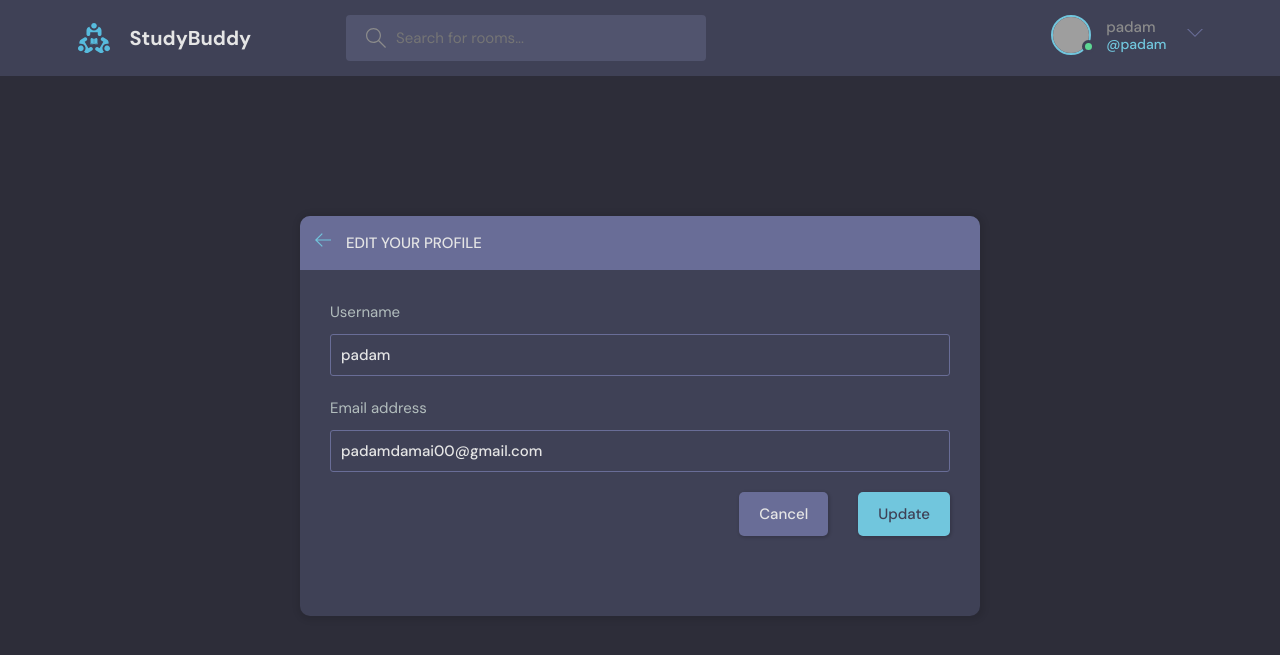
After one commit to padamdamai/django-study-group, a Django app: page /update-user in a window 1280 px wide. The commit adds this page. Shown: the top 655 px of the page. Run offline with Django 5.2, Linux system fonts and the light colour scheme; a user stored in the database is signed in; grey boxes are pictures that could not be loaded.

Commit message:
added update proile views,urls,templates

```diff
--- a/base/forms.py
+++ b/base/forms.py
@@ -1,8 +1,14 @@
 from django.forms import ModelForm
 from .models import Room
-
+from django.contrib.auth.models import User
 
 class RoomForm(ModelForm):
     class Meta:
         model= Room
         fields = '__all__'
+
+
+class UserForm(ModelForm):
+    class Meta:
+        model= User
+        fields =['username','email']
--- a/base/templates/base/profile.html
+++ b/base/templates/base/profile.html
@@ -19,7 +19,9 @@
           <div class="profile__info">
             <h3>{{user.username}}</h3>
             <p>@{{user.username}}</p>
-            <a href="edit-user.html" class="btn btn--main btn--pill">Edit Profile</a>
+            {% if request.user == user %}
+            <a href="{% url 'update-user' %}" class="btn btn--main btn--pill">Edit Profile</a>
+            {% endif %}
           </div>
           <div class="profile__about">
             <h3>About</h3>
--- a/base/templates/base/room_form.html
+++ b/base/templates/base/room_form.html
@@ -22,8 +22,8 @@
           <form class="form" action="" method="POST">
             {% csrf_token %}
             <div class="form__group">
-              <label for="room_topic">Room Name</label>
-              <input type="text" name="topic" list="topic-list" required/>
+              <label for="room_topic">Enter a topic</label>
+              <input type="text" name="topic" list="topic-list" value="{{room.topic.name}}" required/>
               <datalist id="topic-list">
                 <select name="" id="room_topic">
                  {% for topics in topic %}
@@ -60,7 +60,7 @@
 
             <div class="form__action">
               <a class="btn btn--dark" href="index.html">Cancel</a>
-              <button class="btn btn--main" type="submit">Create Room</button>
+              <button class="btn btn--main" type="submit">Submit</button>
             </div>
           </form>
         </div>
--- /dev/null
+++ b/base/templates/base/update-user.html
@@ -0,0 +1,43 @@
+{% extends 'main.html' %}
+
+
+{% block content %}
+    <main class="update-account layout">
+        <div class="container">
+            <div class="layout__box">
+                <div class="layout__boxHeader">
+                    <div class="layout__boxTitle">
+                        <a href="{% url 'home' %}">
+                            <svg version="1.1" xmlns="http://www.w3.org/2000/svg" width="32" height="32"
+                                viewBox="0 0 32 32">
+                                <title>arrow-left</title>
+                                <path
+                                    d="M13.723 2.286l-13.723 13.714 13.719 13.714 1.616-1.611-10.96-10.96h27.625v-2.286h-27.625l10.965-10.965-1.616-1.607z">
+                                </path>
+                            </svg>
+                        </a>
+                        <h3>Edit your profile</h3>
+                    </div>
+                </div>
+                <div class="layout__body">
+                    <form class="form" action="" method="POST">
+                      {% csrf_token %}
+
+                      {% for fields in form %}
+                        <div class="form__group">
+                            <label for="profile_pic">{{fields.label}}</label>
+                            {{fields}}
+                        </div>
+
+                        {% endfor %}
+                        <div class="form__action">
+                            <a class="btn btn--dark" href="index.html">Cancel</a>
+                            <button class="btn btn--main" type="submit">Update</button>
+                        </div>
+                    </form>
+                </div>
+            </div>
+        </div>
+      </div>
+    </main>
+    {% endblock content %}
--- a/base/urls.py
+++ b/base/urls.py
@@ -13,5 +13,8 @@ urlpatterns = [
     path('delete-room/<str:pk>/',views.deleteRoom,name='delete-room'),
     path('deleteMessage/<str:pk>/',views.deleteMessage,name='deleteMessage'),
 
+    path('update-user',views.updateUser,name='update-user'),
+
+
 
 ]
--- a/base/views.py
+++ b/base/views.py
@@ -5,7 +5,7 @@ from django.contrib.auth.decorators import login_required #login is compulsory f
 from django.http import HttpResponse
 from django.contrib import messages
 from .models import Room,Topic,Message
-from .forms import RoomForm
+from .forms import RoomForm,UserForm
 from django.db.models import Q
 from django.contrib.auth.forms import UserCreationForm
 
@@ -141,13 +141,20 @@ def updateRoom(request,pk):
         return HttpResponse('you are not allowed to edit')
 
     if request.method == 'POST':
-        form = RoomForm(request.POST,instance=room)
-        if form.is_valid():
-            form.save()
-            return redirect('home')
+        topic_name = request.POST.get('topic')
+        topic,created = Topic.objects.get_or_create(name = topic_name)
+        room.name = request.POST.get('name')
+        room.topic = topic
+        room.save()
+        room.description = request.POST.get('description')
+
+
+
+        return redirect('home')
     context = {
         'form':form,
-        'topic':topic
+        'topic':topic,
+        'room':room
         }
     return render(request,'base/room_form.html',context)
 
@@ -171,3 +178,16 @@ def deleteMessage(request,pk):
         message.delete()
         return redirect('home')
     return render(request,'base/delete.html',{'obj':message})
+
+
+@login_required(login_url = 'login_page')
+def updateUser(request):
+    user = request.user
+    form = UserForm(instance = user)
+
+    if request.method == 'POST':
+        form = UserForm(request.POST,instance=user)
+        if form.is_valid:
+            form.save()
+            redirect('userProfile',pk= user.id)
+    return render(request,'base/update-user.html',{'form':form})
--- a/templates/navbar.html
+++ b/templates/navbar.html
@@ -23,7 +23,7 @@
         <!-- Logged In -->
         {% if request.user.is_authenticated %}
         <div class="header__user">
-          <a href="profile.html">
+          <a href="{% url 'update-user' %}">
             <div class="avatar avatar--medium active">
               <img src="https://randomuser.me/api/portraits/men/37.jpg" />
             </div>
@@ -44,7 +44,7 @@
         </a>
         {% endif %}
         <div class="dropdown-menu">
-          <a href="settings.html" class="dropdown-link"
+          <a href="{% url 'update-user' %}" class="dropdown-link"
             ><svg version="1.1" xmlns="http://www.w3.org/2000/svg" width="32" height="32" viewBox="0 0 32 32">
               <title>tools</title>
               <path
```
Also changed, not shown: db.sqlite3.
